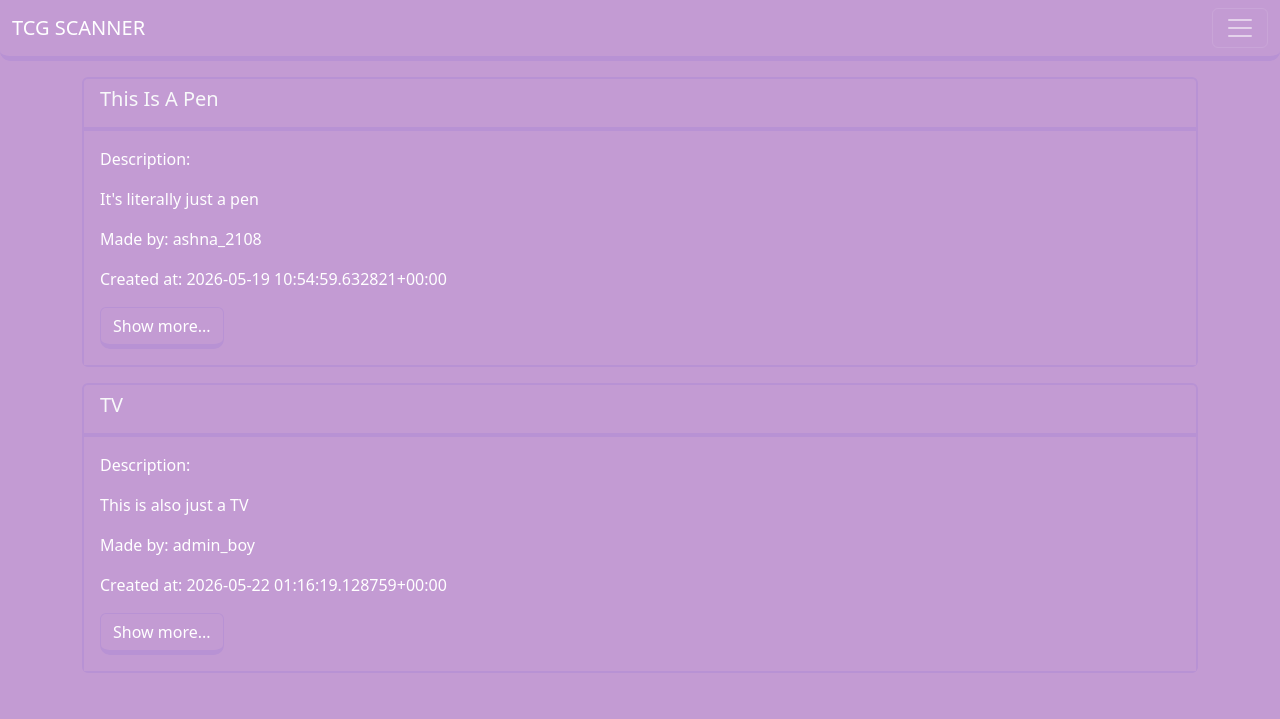
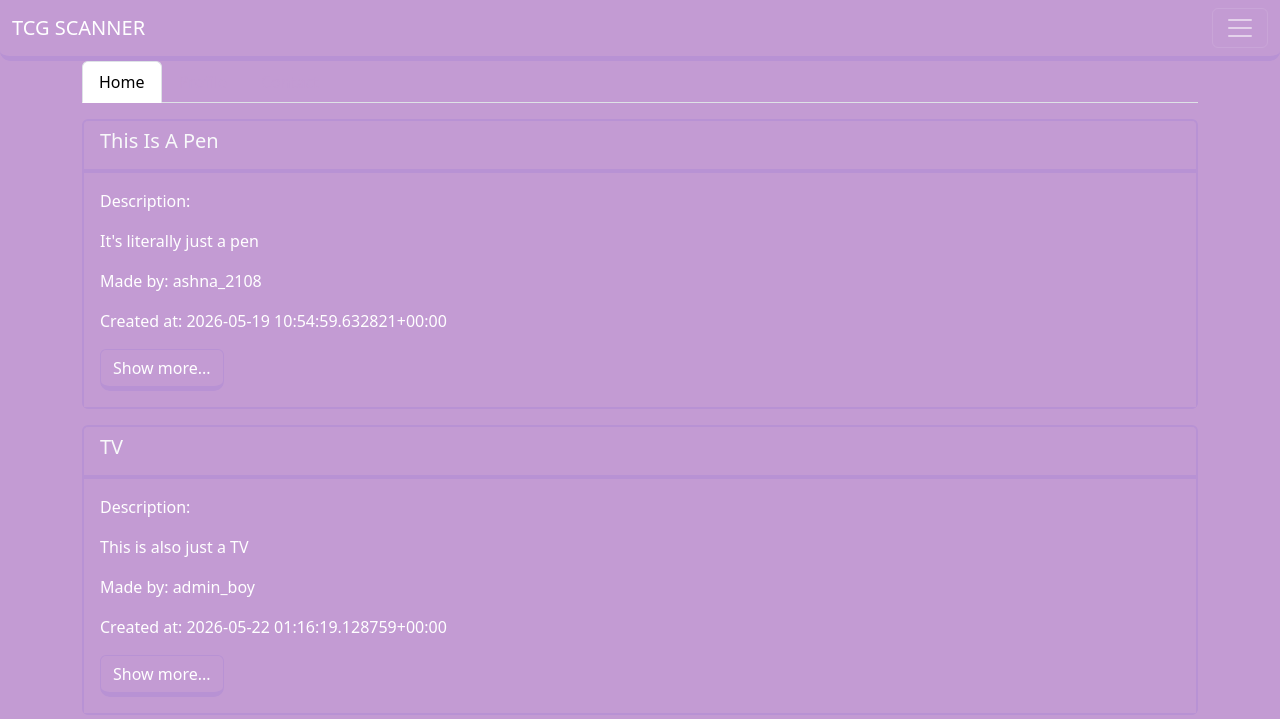
Before and after one commit to Nanyiko/tcg-demo, a Flask app: page /main/tasks in a window 1280 px wide. Shown: the top 719 px of the page. Run offline with Flask 3, Linux system fonts and the light colour scheme; some libraries are stand-ins or nearby versions.

Commit message:
update tv

```diff
--- a/main/templates/main/tasks.html
+++ b/main/templates/main/tasks.html
@@ -1,6 +1,53 @@
 {% extends "base.html" %} {% block title %}Home{% endblock %} {% block content
 %}
 <div class="container">
+  <nav>
+    <div class="nav nav-tabs mb-3" id="nav-tab" role="tablist">
+      <button
+        class="nav-link active"
+        id="nav-home-tab"
+        data-bs-toggle="tab"
+        data-bs-target="#nav-home"
+        type="button"
+        role="tab"
+        aria-controls="nav-home"
+        aria-selected="true"
+      >
+        Home
+      </button>
+      <button
+        class="nav-link"
+        id="nav-profile-tab"
+        data-bs-toggle="tab"
+        data-bs-target="#nav-profile"
+        type="button"
+        role="tab"
+        aria-controls="nav-profile"
+        aria-selected="false"
+      >
+        Profile
+      </button>
+      <button
+        class="nav-link"
+        id="nav-contact-tab"
+        data-bs-toggle="tab"
+        data-bs-target="#nav-contact"
+        type="button"
+        role="tab"
+        aria-controls="nav-contact"
+        aria-selected="false"
+      >
+        Contact
+      </button>
+    </div>
+  </nav>
+  <div class="tab-content" id="nav-tabContent">
+    <div
+      class="tab-pane fade show active"
+      id="nav-home"
+      role="tabpanel"
+      aria-labelledby="nav-home-tab"
+    >
       {% for task in tasks %}
       <div class="card mt-3">
         <div class="card-header">
@@ -10,7 +57,8 @@
           <p>Description:</p>
           <p>{{ task.description }}</p>
           <p>
-        Made by: {{ User.query.filter_by(id=task.user_id).first().username }}
+            Made by: {{ User.query.filter_by(id=task.user_id).first().username
+            }}
           </p>
           <p>Created at: {{ task.created_at }}</p>
           <button
@@ -24,6 +72,36 @@
         </div>
       </div>
       {% endfor %}
+    </div>
+    <div
+      class="tab-pane fade"
+      id="nav-profile"
+      role="tabpanel"
+      aria-labelledby="nav-profile-tab"
+    >
+      <p>
+        This is some placeholder content the
+        <strong>Profile tab's</strong> associated content. Clicking another tab
+        will toggle the visibility of this one for the next. The tab JavaScript
+        swaps classes to control the content visibility and styling. You can use
+        it with tabs, pills, and any other <code>.nav</code>-powered navigation.
+      </p>
+    </div>
+    <div
+      class="tab-pane fade"
+      id="nav-contact"
+      role="tabpanel"
+      aria-labelledby="nav-contact-tab"
+    >
+      <p>
+        This is some placeholder content the
+        <strong>Contact tab's</strong> associated content. Clicking another tab
+        will toggle the visibility of this one for the next. The tab JavaScript
+        swaps classes to control the content visibility and styling. You can use
+        it with tabs, pills, and any other <code>.nav</code>-powered navigation.
+      </p>
+    </div>
+  </div>
 </div>
 
 <div>
```
Also changed, not shown: TCGDB.db. Lines whose indentation alone changed are shown as unchanged.
